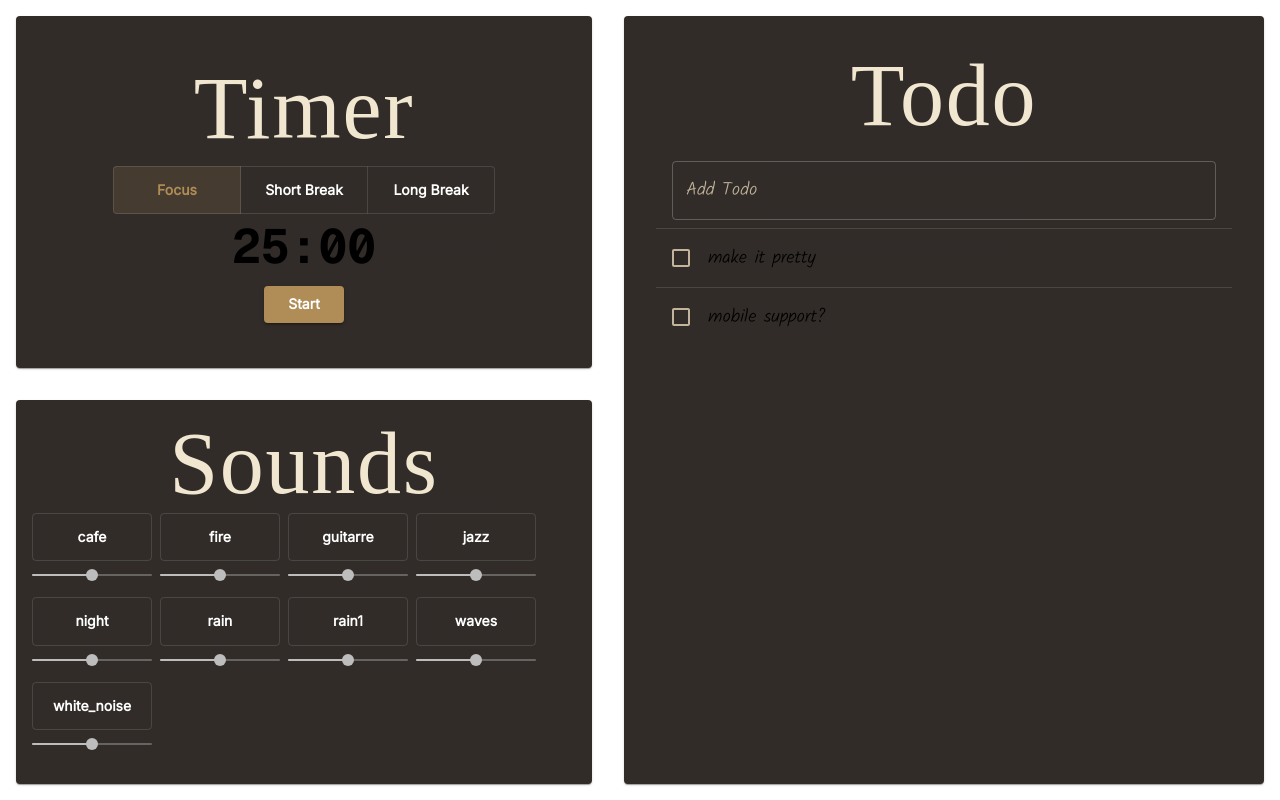
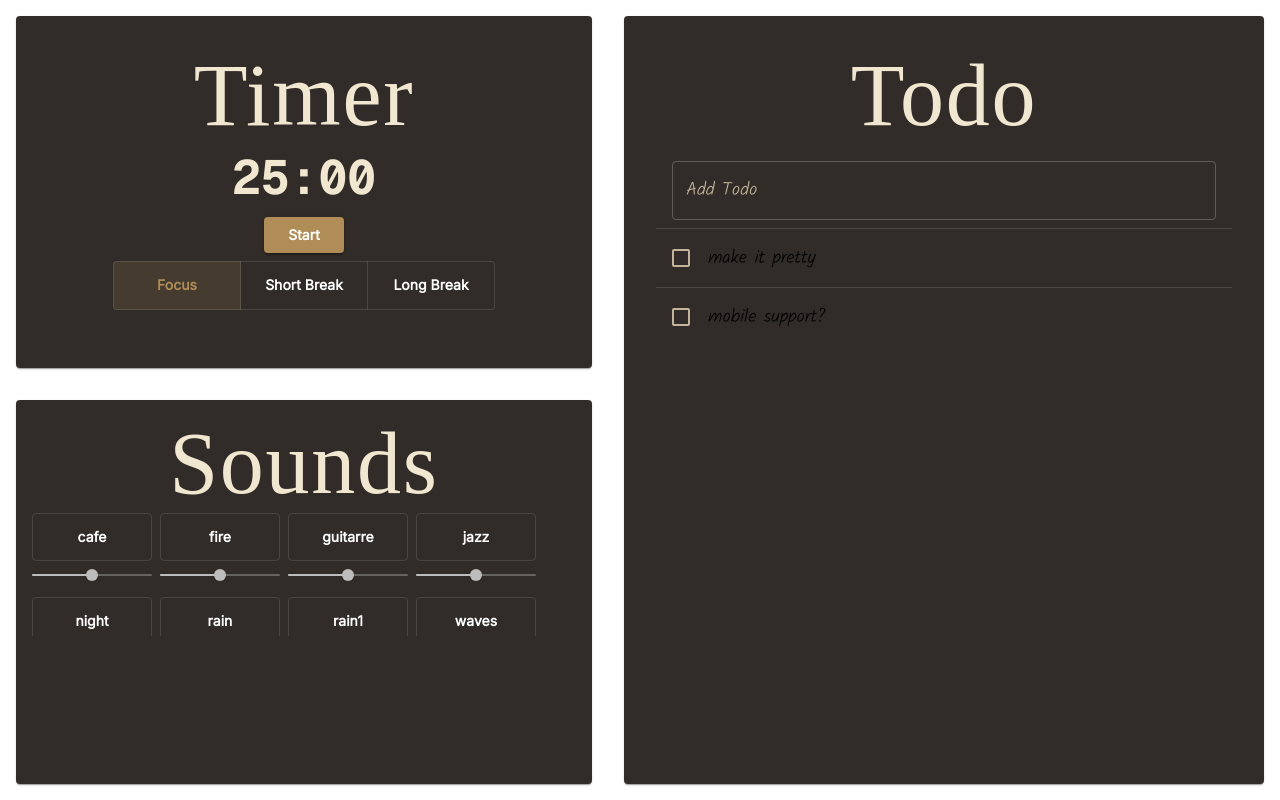
Before and after one commit to CaptainLiv/focus_timer, a Next.js app: page / in a window 1280 px wide. Built offline with nearby package versions, Linux system fonts and the light colour scheme; a web font is replaced by a local one.

Commit message:
feat: scroll wheal

```diff
--- a/app/components/pomodoro.tsx
+++ b/app/components/pomodoro.tsx
@@ -6,16 +6,17 @@ import { useState } from "react";
 export default function Pomodoro() {
     const [state, setState] = useState(0);
     return (
-        <Paper className="flex flex-col flex-1 items-center justify-center font-sans w-1/1 h-1/2 gap-2">
+        <Paper className="flex flex-col flex-1 items-center justify-start font-sans w-1/1 h-1/2 gap-2 p-8">
             <Typography variant="h1">Timer</Typography>
-            <ToggleButtonGroup value={state} onChange={(_, value) => { if (value !== null) setState(value) }} color="primary" exclusive sx={{ "& .Mui-disabled": { color: "white" }, "& .Mui-selected": { color: "white", backgroundColor: "#1976d2" } }}>
+
+            {state === 0 && <Timer limit={25} />}
+            {state === 1 && <Timer limit={5} />}
+            {state === 2 && <Timer limit={15} />}
+            <ToggleButtonGroup value={state} onChange={(_, value) => { if (value !== null) setState(value) }} color="primary" exclusive >
                 <ToggleButton value={0} className="w-32">Focus</ToggleButton>
                 <ToggleButton value={1} className="w-32">Short Break</ToggleButton>
                 <ToggleButton value={2} className="w-32">Long Break</ToggleButton>
             </ToggleButtonGroup>
-            {state === 0 && <Timer limit={25} />}
-            {state === 1 && <Timer limit={5} />}
-            {state === 2 && <Timer limit={15} />}
         </Paper>
     )
 }
--- a/app/components/sounds.tsx
+++ b/app/components/sounds.tsx
@@ -43,8 +43,8 @@ export default function Sounds() {
         <Paper className="flex flex-col items-center justify-start h-1/2 p-4">
             <Typography variant="h1">Sounds</Typography>
 
-
-            <div className="flex flex-row flex-wrap gap-2">
+            <div className="max-h-full">
+                <div className="flex flex-row flex-wrap gap-2 max-h-1/2 overflow-y-auto scrollbar-thumb-gray-500">
                     {sounds.map((sound, index) => (
                         <SoundBit
                             key={index}
@@ -56,6 +56,7 @@ export default function Sounds() {
                 {analyserReady && analyserRef.current && (
                     <SpectrumBars analyser={analyserRef.current} />
                 )}
+            </div>
         </Paper>
     );
 }
--- a/app/components/spectrumBars.tsx
+++ b/app/components/spectrumBars.tsx
@@ -68,7 +68,7 @@ export default function SpectrumBars({
             style={{
                 display: "block",
                 width: "100%",
-                height: "100%",
+                height: "50%",
                 background: "transparent",
                 borderRadius: 4,
             }}
--- a/app/components/timer.tsx
+++ b/app/components/timer.tsx
@@ -36,12 +36,12 @@ export default function Timer({ limit }: TimerProps) {
         setTimeout(countdown, 1000);
     }, [minutes, paused, seconds]);
     return (
-        <div className="text-5xl font-bold text-black dark:text-white flex flex-col items-center justify-center gap-4">
+        <div className="text-5xl font-bold text-#F1E7D0 flex flex-col items-center justify-center gap-4">
             <Dialog onClose={() => setOpen(false)} open={open}>
                 Your ${limit} minute timer is over
             </Dialog>
             <div className="w-full font-mono">
-                {limit - minutes}:{String(60 - seconds).padStart(2, "0")}
+                {String(limit - minutes).padStart(2, "0")}:{String(60 - seconds).padStart(2, "0")}
             </div>
             <Button variant={paused ? "contained" : "outlined"} onClick={() => setPaused(!paused)} className="w-20">
                 {paused ? "Start" : "Stop"}
--- a/app/components/todo.tsx
+++ b/app/components/todo.tsx
@@ -59,7 +59,7 @@ export default function Todo() {
     return (
         <Paper className="flex flex-col flex-1 items-center justify-start font-sans    w-1/2 break-all p-8 m-4">
             <Typography variant="h1">Todo</Typography>
-            <List className="overflow-y-auto w-1/1">
+            <List className="overflow-y-auto w-1/1 scrollbar-thumb-gray-500">
                 <ListItem>
                     <TextField
                         value={newTodo}
```
Lines whose indentation alone changed are shown as unchanged.
